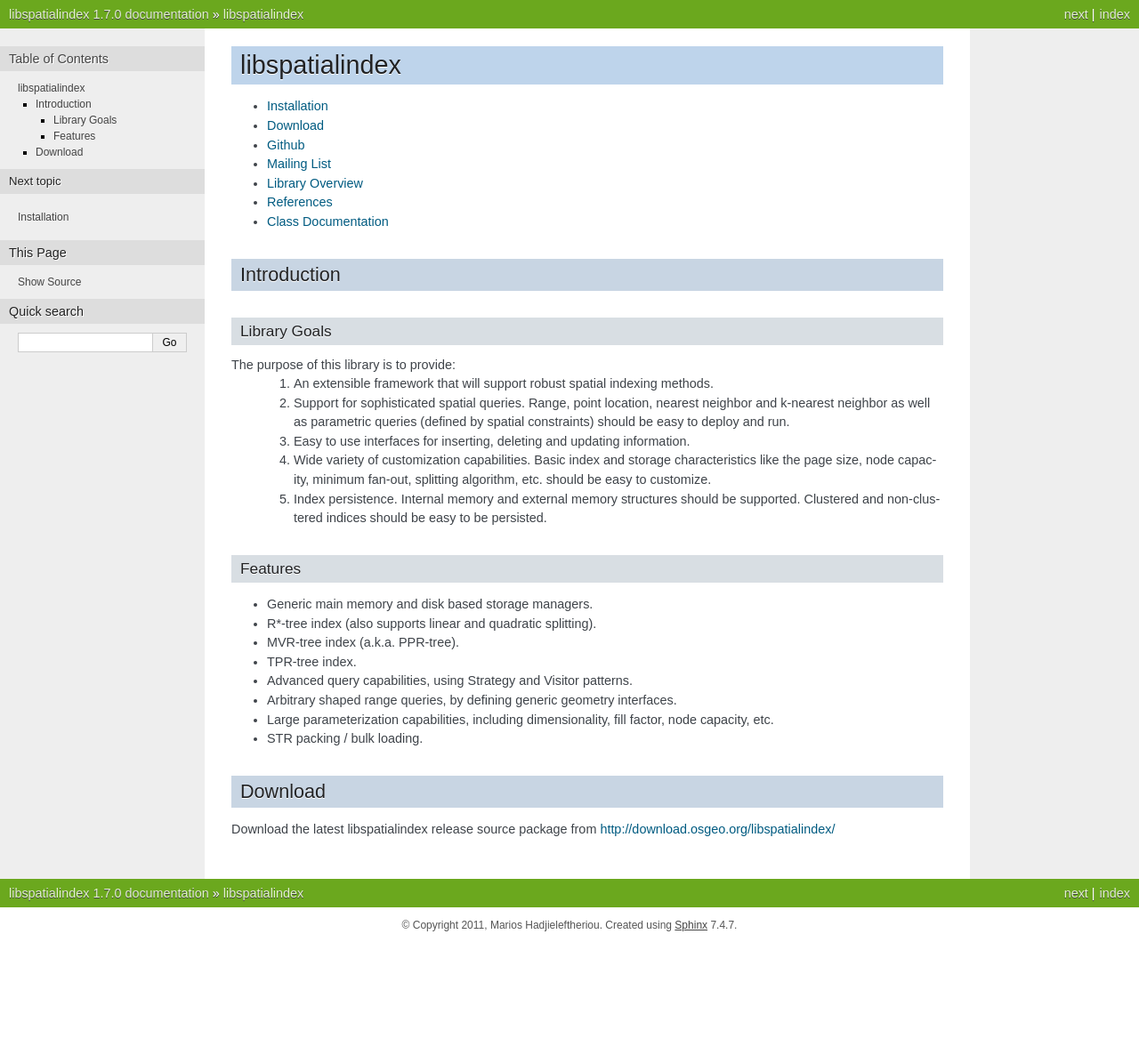
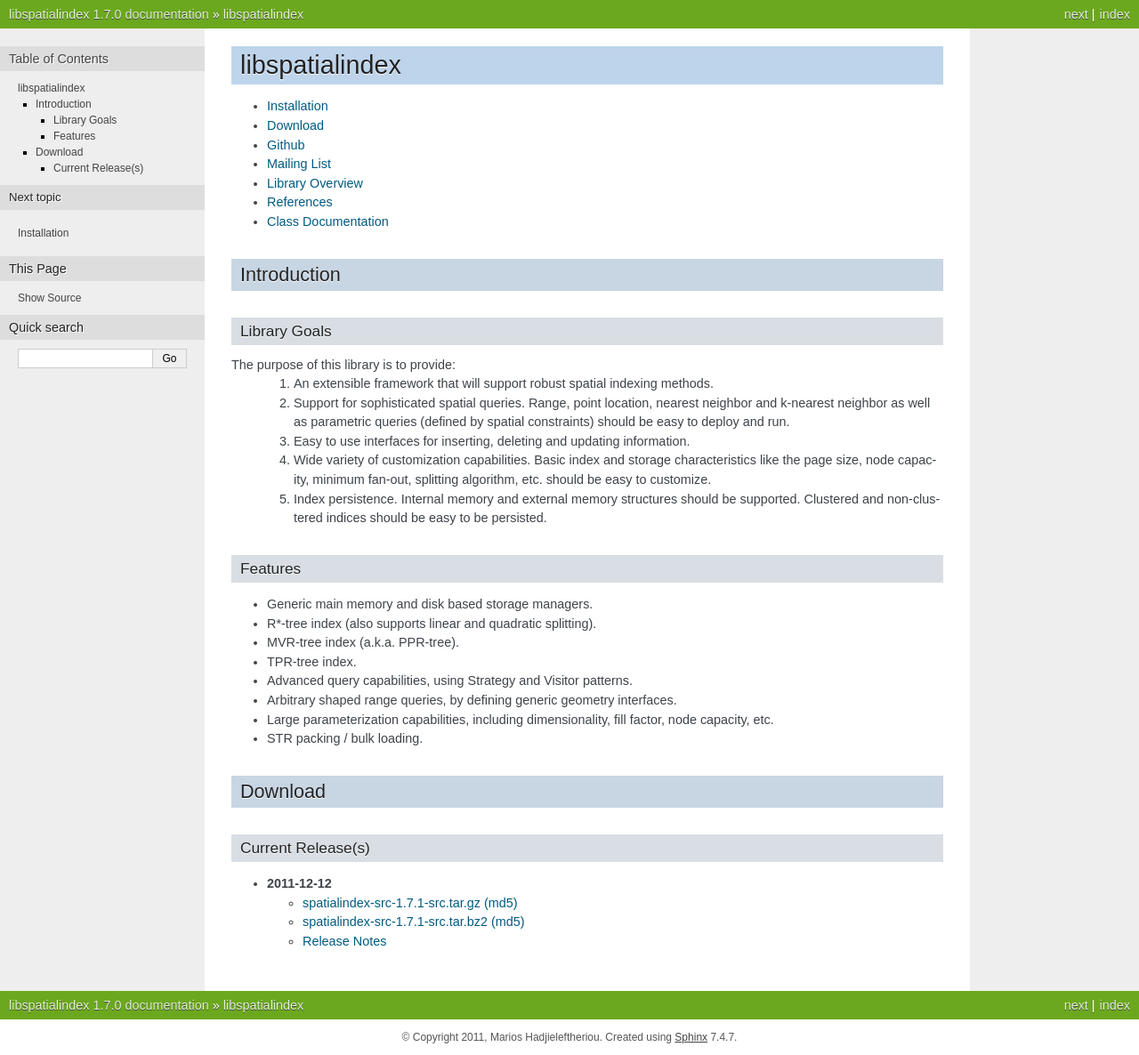
Before and after one commit to libspatialindex/libspatialindex, a Sphinx documentation site: the page built from docs/source/index.txt, in a window 1280 px wide. Shown: the whole page at 89% size. Built offline with Sphinx 7.4.7, drawn with Linux system fonts in a browser that asks for light colours; before the commit the page ends 1060 px from its top, so only the background shows below that.

Commit message:
add explicit links to download

```diff
--- a/docs/source/index.txt
+++ b/docs/source/index.txt
@@ -58,5 +58,16 @@
 Download
 ------------------------------------------------------------------------------
 
-Download the latest libspatialindex release source package from
-http://download.osgeo.org/libspatialindex/
+Current Release(s)
+------------------------------------------------------------------------------
+
+* **2011-12-12**
+
+  - `spatialindex-src-1.7.1-src.tar.gz  <http://download.osgeo.org/libspatialindex/spatialindex-src-1.7.1.tar.gz>`__
+    `(md5) <http://download.osgeo.org/libspatialindex/spatialindex-src-1.7.1.tar.gz.md5>`__
+
+  - `spatialindex-src-1.7.1-src.tar.bz2  <http://download.osgeo.org/libspatialindex/spatialindex-src-1.7.1.tar.bz2>`__
+    `(md5) <http://download.osgeo.org/libspatialindex/spatialindex-src-1.7.1.tar.bz2.md5>`__
+
+
+  - `Release Notes <http://lists.gispython.org/pipermail/spatialindex/2011-December/000288.html>`__
```
